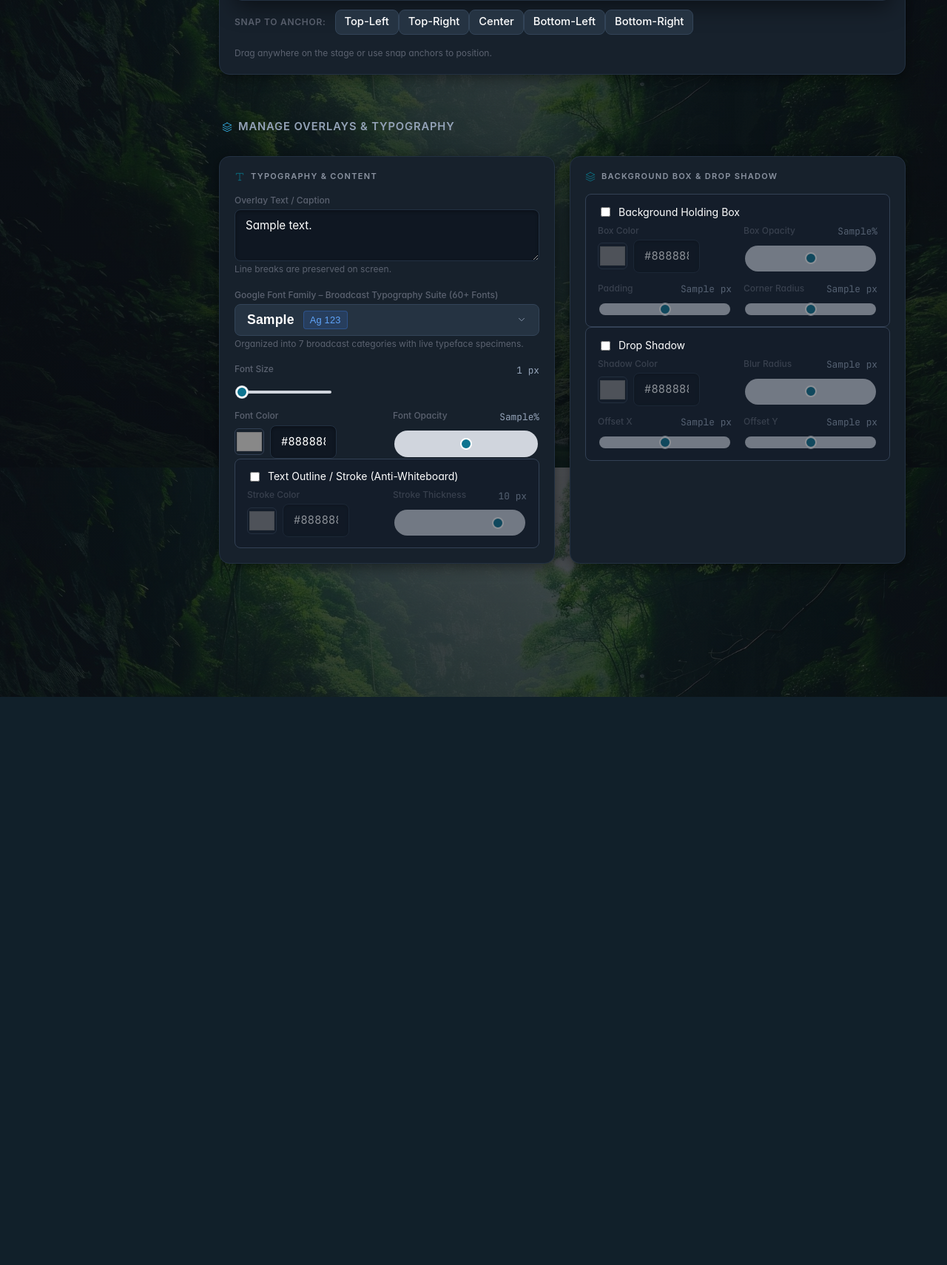
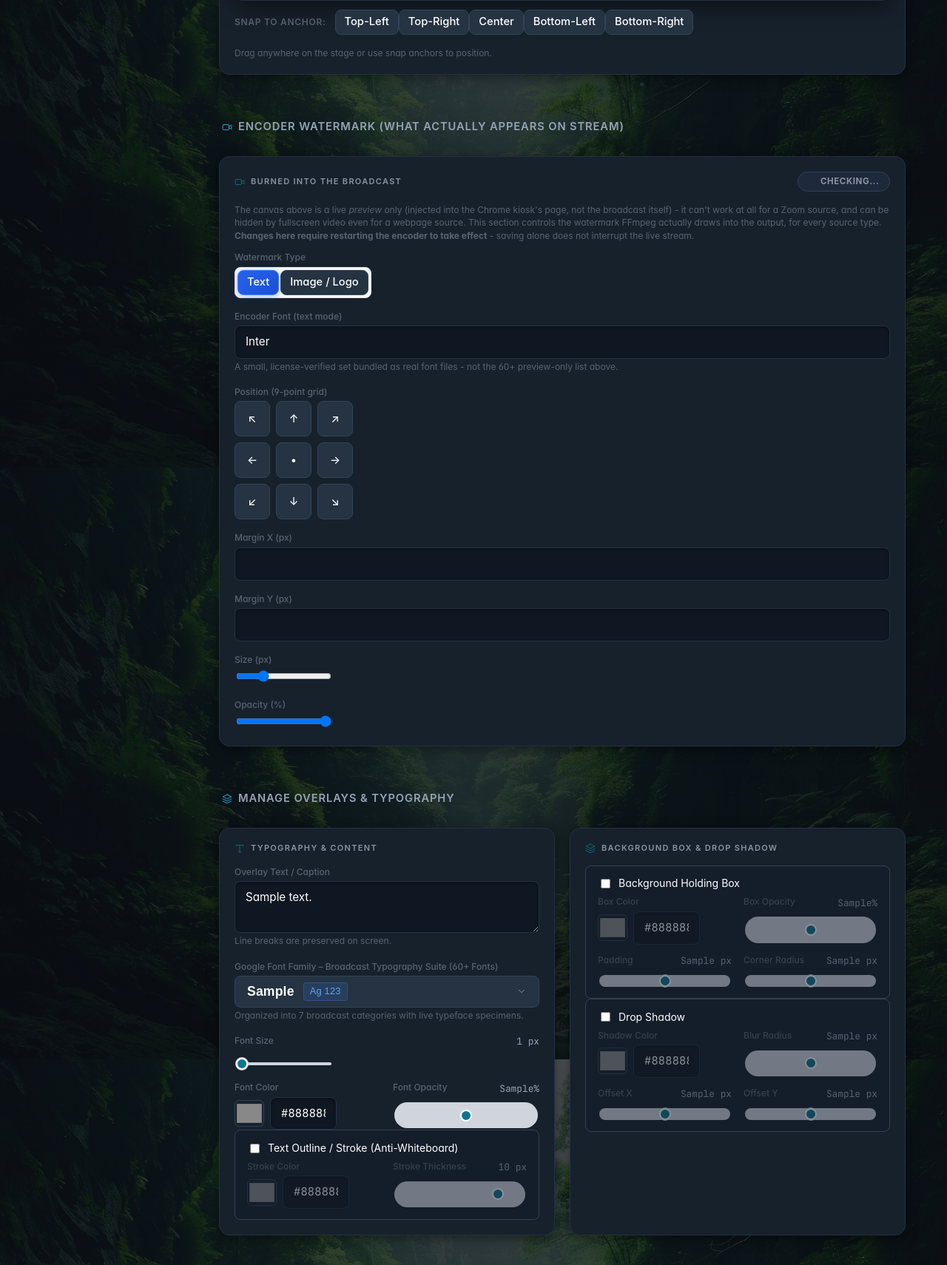
Before and after one commit to NimeshPiyathissa/ZOOM-TO-YOUTUBE-SCRIPT, a Python web app: template templates/overlay.html in a window 1280 px wide; the page is wider, and only the part inside the window is pictured. Shown: the part 968-2678 px from the top of that part at 74% size. Before the commit the page ends 1910 px from the top of that part, so only its background shows below. Run offline with Jinja, Linux system fonts and the light colour scheme; the template is opened without the code that fills it: most values are stand-ins (such as "Sample title", 1, 10 or a date in 2020); some web fonts are replaced.

Commit message:
Overlay: watermark image upload, runtime-env writer, overlay studio UI

```diff
--- a/static/css/overlay.css
+++ b/static/css/overlay.css
@@ -662,6 +662,26 @@
   font-style: italic;
 }
 
+/* Part 4: real (encoder-burned) watermark controls */
+.watermark-anchor-grid {
+  display: grid;
+  grid-template-columns: repeat(3, 3rem);
+  gap: var(--space-2, 8px);
+}
+.wm-anchor-btn {
+  aspect-ratio: 1;
+  font-size: 1.1rem;
+  line-height: 1;
+}
+.wm-anchor-btn.is-active {
+  background: var(--accent, #22c55e);
+  color: #fff;
+  border-color: transparent;
+}
+.wm-mode-btn.btn-primary {
+  box-shadow: var(--shadow-sm);
+}
+
 /* Utility to visually hide select */
 .visually-hidden {
   position: absolute !important;
--- a/static/js/overlay.js
+++ b/static/js/overlay.js
@@ -206,6 +206,8 @@
         const data = await res.json();
         if (data && data.state) state = data.state;
         updatePreview();
+        if (typeof syncWatermarkModeUI === 'function') syncWatermarkModeUI();
+        if (typeof setRequiresRestart === 'function' && 'requires_restart' in data) setRequiresRestart(data.requires_restart);
         if (typeof checkHardwareStatus === 'function') checkHardwareStatus();
         if (showToast && typeof window.toast === 'function') {
           window.toast('Overlay applied to live broadcast.', 'success');
@@ -539,6 +541,8 @@
           const data = await res.json();
           if (data && data.state) state = data.state;
           updatePreview();
+          syncWatermarkModeUI();
+          if ('requires_restart' in data) setRequiresRestart(data.requires_restart);
           checkHardwareStatus();
           if (typeof window.toast === 'function') {
             window.toast(state.visible ? 'Overlay is now ON-AIR' : 'Overlay is now HIDDEN', state.visible ? 'success' : 'info');
@@ -564,6 +568,7 @@
   const btnReinjectText = document.getElementById('btn-reinject-text');
 
   async function checkHardwareStatus() {
+    updateWatermarkEncoderBadge();
     if (!hwBadge || !hwText) return;
     try {
       const res = await fetch('/api/overlay/status');
@@ -591,6 +596,141 @@
       }
     }
   }
+
+  // --- Part 4: real (encoder-burned) watermark controls ---
+  const wmModeButtons = document.querySelectorAll('.wm-mode-btn');
+  const wmAnchorButtons = document.querySelectorAll('.wm-anchor-btn');
+  const wmFontField = document.getElementById('watermark-font-field');
+  const wmFontSelect = document.getElementById('watermark-font-select');
+  const wmImageField = document.getElementById('watermark-image-field');
+  const wmImageUpload = document.getElementById('watermark-image-upload');
+  const wmImageCurrent = document.getElementById('watermark-image-current');
+  const wmMarginX = document.getElementById('watermark-margin-x');
+  const wmMarginY = document.getElementById('watermark-margin-y');
+  const wmSize = document.getElementById('watermark-size');
+  const wmSizeUnit = document.getElementById('watermark-size-unit');
+  const wmOpacity = document.getElementById('watermark-opacity');
+  const wmRestartBanner = document.getElementById('watermark-restart-banner');
+  const wmRestartBtn = document.getElementById('btn-watermark-restart-encoder');
+  const wmEncoderBadge = document.getElementById('watermark-encoder-badge');
+  const wmEncoderText = document.getElementById('watermark-encoder-text');
+
+  function setRequiresRestart(requiresRestart) {
+    if (wmRestartBanner) wmRestartBanner.hidden = !requiresRestart;
+  }
+
+  function syncWatermarkModeUI() {
+    const mode = state.mode || 'text';
+    wmModeButtons.forEach((b) => b.classList.toggle('btn-primary', b.dataset.mode === mode));
+    wmModeButtons.forEach((b) => b.classList.toggle('btn-secondary', b.dataset.mode !== mode));
+    if (wmFontField) wmFontField.hidden = mode !== 'text';
+    if (wmImageField) wmImageField.hidden = mode !== 'image';
+    if (wmSizeUnit) wmSizeUnit.textContent = mode === 'image' ? '(% of video width)' : '(px)';
+    if (wmSize) wmSize.value = mode === 'image' ? (state.image_scale_pct != null ? state.image_scale_pct : 15) : (state.font_size || 28);
+    if (wmOpacity) wmOpacity.value = mode === 'image' ? (state.image_opacity != null ? state.image_opacity : 100) : (state.font_opacity != null ? state.font_opacity : 100);
+    wmAnchorButtons.forEach((b) => b.classList.toggle('is-active', b.dataset.anchor === state.anchor));
+    if (wmImageCurrent) wmImageCurrent.textContent = state.image_path ? ('Current: ' + state.image_path.split('/').pop()) : 'No image uploaded yet.';
+  }
+
+  async function updateWatermarkEncoderBadge() {
+    if (!wmEncoderBadge || !wmEncoderText) return;
+    try {
+      const res = await fetch('/api/overlay/status');
+      if (!res.ok) return;
+      const data = await res.json();
+      wmEncoderBadge.classList.remove('status-active', 'status-hidden');
+      if (data.encoder_active) {
+        wmEncoderBadge.classList.add('status-active');
+        wmEncoderText.textContent = 'LIVE: WATERMARK ON';
+      } else {
+        wmEncoderBadge.classList.add('status-hidden');
+        wmEncoderText.textContent = 'LIVE: WATERMARK OFF';
+      }
+      setRequiresRestart(Boolean(data.requires_restart));
+    } catch (e) { /* leave last-known state on screen */ }
+  }
+
+  wmModeButtons.forEach((btn) => {
+    btn.addEventListener('click', () => {
+      state.mode = btn.dataset.mode;
+      syncWatermarkModeUI();
+      queueAutoSave();
+    });
+  });
+
+  wmAnchorButtons.forEach((btn) => {
+    btn.addEventListener('click', () => {
+      state.anchor = btn.dataset.anchor;
+      syncWatermarkModeUI();
+      queueAutoSave();
+    });
+  });
+
+  if (wmFontSelect) {
+    wmFontSelect.value = state.encoder_font || 'inter';
+    wmFontSelect.addEventListener('change', () => {
+      state.encoder_font = wmFontSelect.value;
+      queueAutoSave();
+    });
+  }
+
+  if (wmMarginX) wmMarginX.addEventListener('input', () => { state.margin_x = parseInt(wmMarginX.value, 10) || 0; queueAutoSave(); });
+  if (wmMarginY) wmMarginY.addEventListener('input', () => { state.margin_y = parseInt(wmMarginY.value, 10) || 0; queueAutoSave(); });
+  if (wmSize) wmSize.addEventListener('input', () => {
+    if ((state.mode || 'text') === 'image') state.image_scale_pct = parseFloat(wmSize.value);
+    else state.font_size = parseInt(wmSize.value, 10);
+    queueAutoSave();
+  });
+  if (wmOpacity) wmOpacity.addEventListener('input', () => {
+    if ((state.mode || 'text') === 'image') state.image_opacity = parseInt(wmOpacity.value, 10);
+    else state.font_opacity = parseInt(wmOpacity.value, 10);
+    queueAutoSave();
+  });
+
+  if (wmImageUpload) {
+    wmImageUpload.addEventListener('change', async () => {
+      const file = wmImageUpload.files && wmImageUpload.files[0];
+      if (!file) return;
+      const formData = new FormData();
+      formData.append('image', file);
+      try {
+        const res = await fetch('/api/overlay/image', {
+          method: 'POST',
+          headers: { 'X-CSRF-Token': getCsrfToken() },
+          body: formData,
+        });
+        const data = await res.json();
+        if (!res.ok) {
+          if (typeof window.toast === 'function') window.toast(data.detail || 'Upload failed', 'err');
+          return;
+        }
+        if (data.state) state = data.state;
+        syncWatermarkModeUI();
+        if (typeof window.toast === 'function') window.toast('Watermark image uploaded. Restart the encoder to apply.', 'success');
+        checkHardwareStatus();
+      } catch (e) {
+        if (typeof window.toast === 'function') window.toast('Upload failed', 'err');
+      }
+    });
+  }
+
+  if (wmRestartBtn) {
+    wmRestartBtn.addEventListener('click', async () => {
+      if (typeof window.confirmDialog === 'function') {
+        const ok = await window.confirmDialog('Restart the encoder to apply the watermark change? This briefly interrupts the live stream.');
+        if (!ok) return;
+      }
+      try {
+        await fetch('/api/stream/restart', { method: 'POST', headers: { 'X-CSRF-Token': getCsrfToken() } });
+        if (typeof window.toast === 'function') window.toast('Encoder restart sent', 'success');
+        setTimeout(checkHardwareStatus, 3000);
+      } catch (e) {
+        if (typeof window.toast === 'function') window.toast('Restart failed', 'err');
+      }
+    });
+  }
+
+  syncWatermarkModeUI();
 
   if (btnReinject) {
     btnReinject.addEventListener('click', async () => {
--- a/templates/overlay.html
+++ b/templates/overlay.html
@@ -109,6 +109,93 @@
         <button type="button" class="btn btn-secondary btn-sm snap-btn" data-snap="bottom-right">Bottom-Right</button>
       </div>
       <span class="hint ml-auto">Drag anywhere on the stage or use snap anchors to position.</span>
+    </div>
+  </section>
+
+  <!-- ================================================================ Real (encoder-burned) watermark -->
+  <h2 class="floating-section-title">
+    {{ icon("video", "icon-sm") }}Encoder Watermark (What Actually Appears On Stream)
+  </h2>
+
+  <section class="card" aria-labelledby="watermark-heading" id="watermark-encoder-card">
+    <h2 id="watermark-heading" class="rack-title">
+      {{ icon("video", "icon-sm") }}Burned Into The Broadcast
+      <span class="rack-title-end">
+        <span class="overlay-hw-badge" id="watermark-encoder-badge" data-tooltip="Is the watermark filter present in the currently-running encoder process right now">
+          <span class="status-dot"></span>
+          <span class="status-text" id="watermark-encoder-text">CHECKING...</span>
+        </span>
+      </span>
+    </h2>
+    <p class="hint">
+      The canvas above is a live <em>preview</em> only (injected into the Chrome kiosk's page, not the
+      broadcast itself) - it can't work at all for a Zoom source, and can be hidden by fullscreen video
+      even for a webpage source. This section controls the watermark FFmpeg actually draws into the
+      output, for every source type. <strong>Changes here require restarting the encoder to take effect</strong> -
+      saving alone does not interrupt the live stream.
+    </p>
+
+    <div id="watermark-restart-banner" class="banner banner-warning mt-2" hidden>
+      <span>{{ icon("alert-triangle", "icon-sm") }}</span>
+      <span>Saved settings don't match what's currently live. Restart the encoder to apply them.</span>
+      <button type="button" id="btn-watermark-restart-encoder" class="btn btn-warning btn-sm ml-auto">Restart Encoder</button>
+    </div>
+
+    <div class="field mt-3">
+      <label class="label">Watermark Type</label>
+      <div class="btn-group segmented" role="radiogroup" aria-label="Watermark type">
+        <button type="button" class="btn btn-secondary btn-sm wm-mode-btn" data-mode="text">Text</button>
+        <button type="button" class="btn btn-secondary btn-sm wm-mode-btn" data-mode="image">Image / Logo</button>
+      </div>
+    </div>
+
+    <div class="field mt-3" id="watermark-font-field">
+      <label class="label" for="watermark-font-select">Encoder Font (text mode)</label>
+      <select id="watermark-font-select" class="select input">
+        <option value="inter">Inter</option>
+        <option value="jetbrains-mono">JetBrains Mono</option>
+      </select>
+      <span class="hint">A small, license-verified set bundled as real font files - not the 60+ preview-only list above.</span>
+    </div>
+
+    <div class="field mt-3" id="watermark-image-field" hidden>
+      <label class="label" for="watermark-image-upload">Watermark Image (PNG/JPG/WEBP, up to 5MB)</label>
+      <input type="file" id="watermark-image-upload" class="input" accept=".png,.jpg,.jpeg,.webp">
+      <span class="hint" id="watermark-image-current"></span>
+    </div>
+
+    <div class="field mt-3">
+      <label class="label">Position (9-point grid)</label>
+      <div class="watermark-anchor-grid" id="watermark-anchor-grid">
+        <button type="button" class="btn btn-secondary btn-sm wm-anchor-btn" data-anchor="top-left">↖</button>
+        <button type="button" class="btn btn-secondary btn-sm wm-anchor-btn" data-anchor="top-center">↑</button>
+        <button type="button" class="btn btn-secondary btn-sm wm-anchor-btn" data-anchor="top-right">↗</button>
+        <button type="button" class="btn btn-secondary btn-sm wm-anchor-btn" data-anchor="middle-left">←</button>
+        <button type="button" class="btn btn-secondary btn-sm wm-anchor-btn" data-anchor="center">•</button>
+        <button type="button" class="btn btn-secondary btn-sm wm-anchor-btn" data-anchor="middle-right">→</button>
+        <button type="button" class="btn btn-secondary btn-sm wm-anchor-btn" data-anchor="bottom-left">↙</button>
+        <button type="button" class="btn btn-secondary btn-sm wm-anchor-btn" data-anchor="bottom-center">↓</button>
+        <button type="button" class="btn btn-secondary btn-sm wm-anchor-btn" data-anchor="bottom-right">↘</button>
+      </div>
+    </div>
+
+    <div class="studio-row">
+      <div class="field">
+        <label class="label" for="watermark-margin-x">Margin X (px)</label>
+        <input type="number" id="watermark-margin-x" class="input" min="0" max="500" value="{{ overlay_state.margin_x }}">
+      </div>
+      <div class="field">
+        <label class="label" for="watermark-margin-y">Margin Y (px)</label>
+        <input type="number" id="watermark-margin-y" class="input" min="0" max="500" value="{{ overlay_state.margin_y }}">
+      </div>
+      <div class="field" id="watermark-size-field">
+        <label class="label" for="watermark-size">Size <span id="watermark-size-unit"></span></label>
+        <input type="range" id="watermark-size" class="range" min="10" max="80" value="{{ overlay_state.font_size }}">
+      </div>
+      <div class="field" id="watermark-opacity-field">
+        <label class="label" for="watermark-opacity">Opacity (%)</label>
+        <input type="range" id="watermark-opacity" class="range" min="0" max="100" value="{{ overlay_state.font_opacity }}">
+      </div>
     </div>
   </section>
 
```
Also changed, not shown: app/overlay.py (+39 -1 lines), app/runtime_env.py (added, +48 -0 lines).
